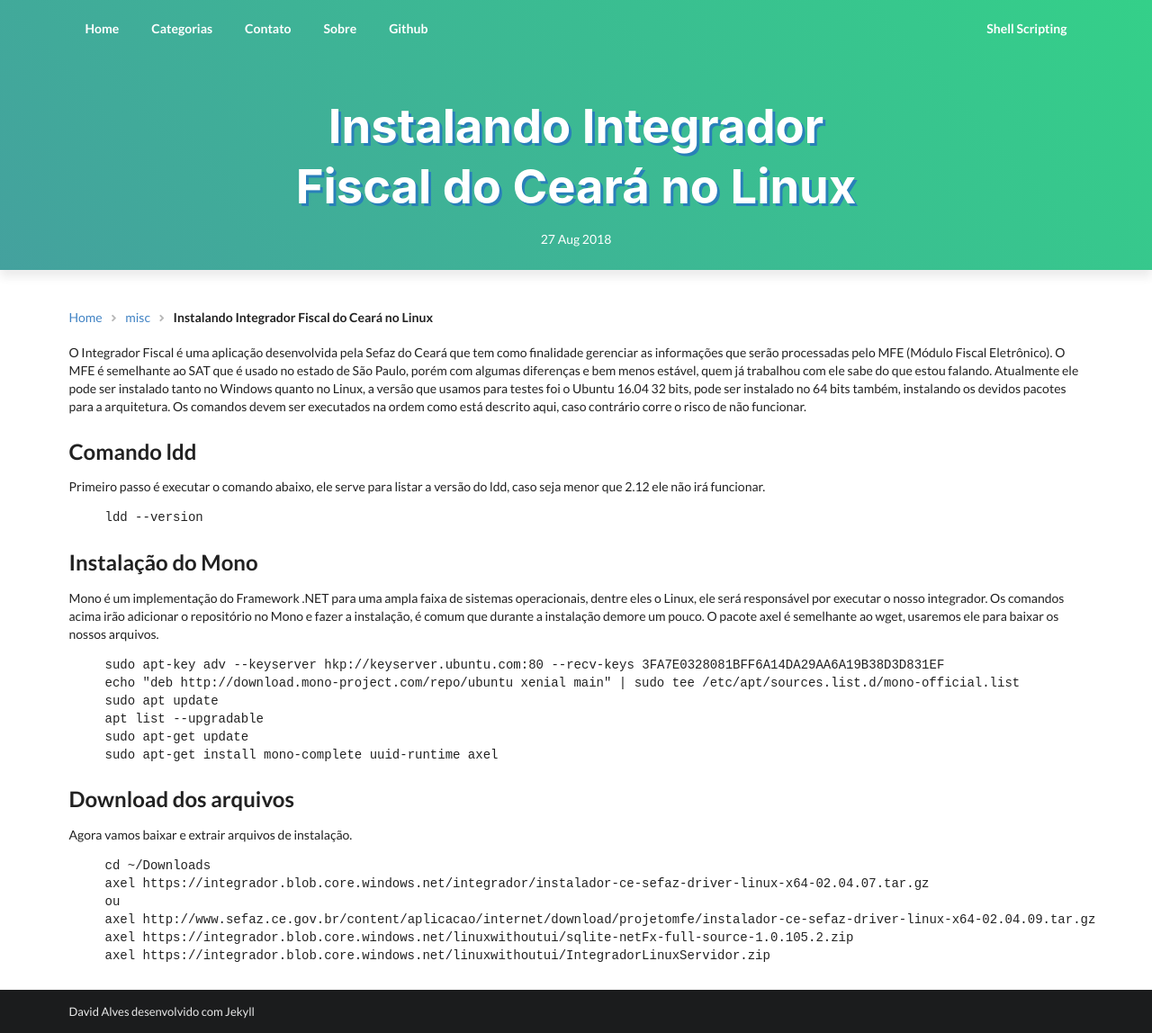
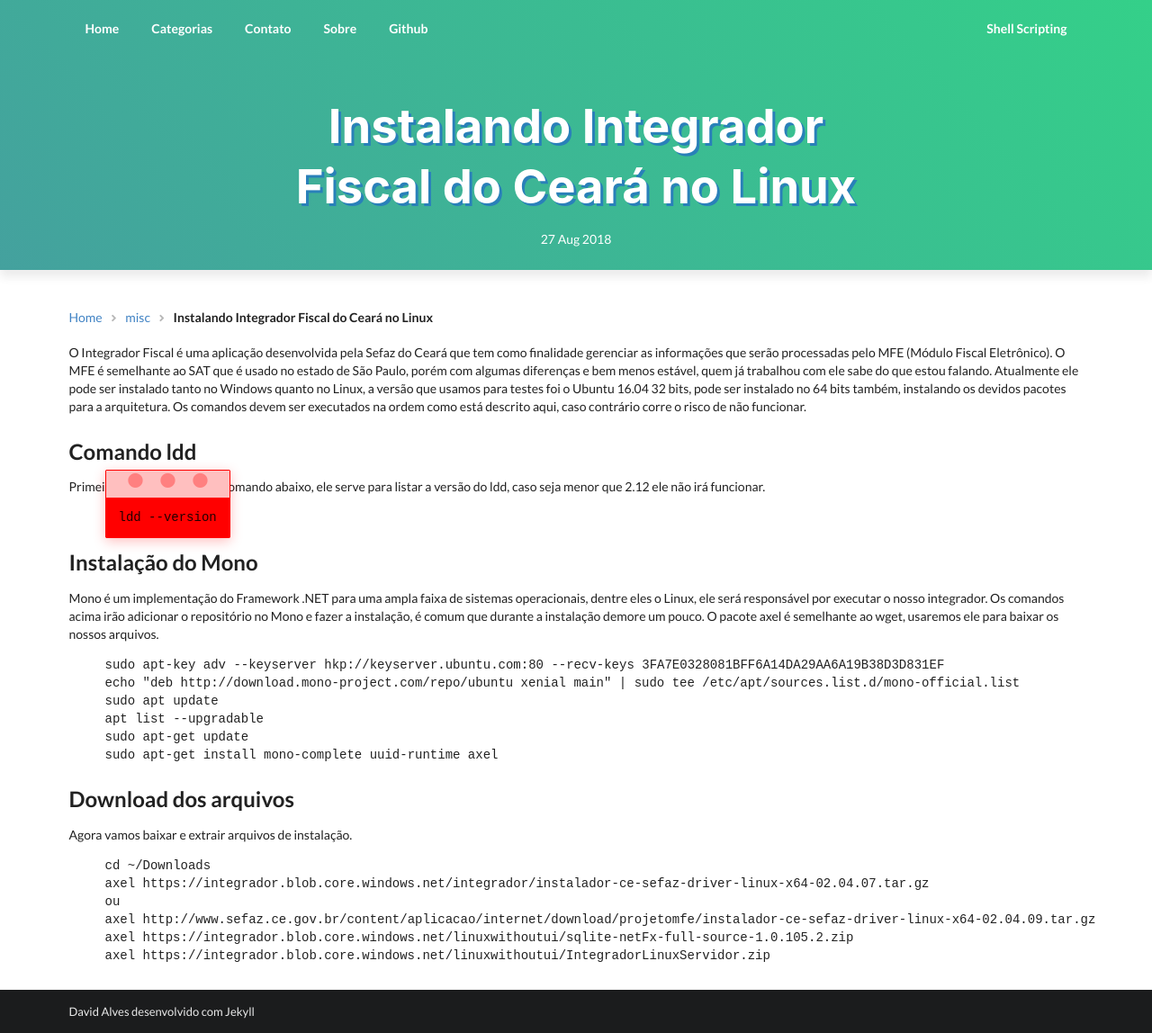
Before and after one commit to david27alves/david27alves.github.io, a Jekyll site: the page built from _posts/2018-08-27-instalando-integrador-fiscal-do-ceara-no-linux.markdown, in a window 1280 px wide. Shown: the whole page at 90% size. Built offline with Jekyll 4.4.1, drawn with Linux system fonts in a browser that asks for light colours.

Commit message:
Update style.css

```diff
--- a/css/style.css
+++ b/css/style.css
@@ -46,3 +46,35 @@
     color: #fff;
     font-weight: bold;
 }
+
+@charset "UTF-8";
+.language-terminal {
+  position: relative;
+  margin-bottom: 1.5em;
+  padding: calc(30px + 1em) 1em 1em;
+  border: 1px solid red;
+  border-radius: 2px;
+  box-shadow: 0 0.25em 1em rgba(255, 0, 0, 0.25);
+  background-color: red;
+}
+.language-terminal::before {
+  content: "•••";
+  position: absolute;
+  top: 0;
+  left: 0;
+  width: 100%;
+  height: 30px;
+  margin: 0;
+  padding: 15px 0;
+  background: #ffbfbf;
+  color: #ff8080;
+  font-size: 60px;
+  line-height: 0;
+  text-indent: 15px;
+}
+.language-terminal .highlight {
+  margin: 0;
+  padding: 0;
+  background-color: initial;
+  color: #fff;
+}
```
